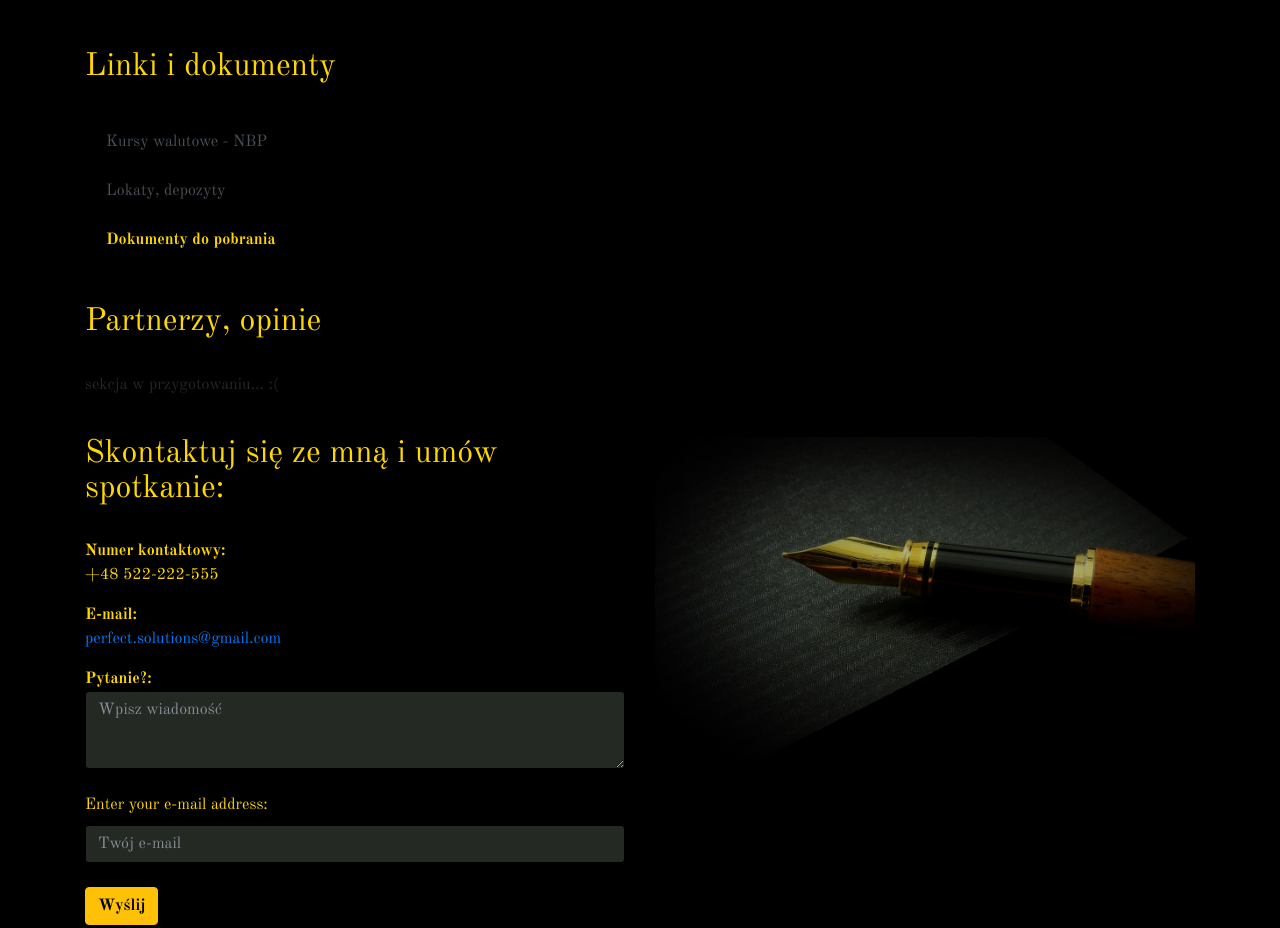
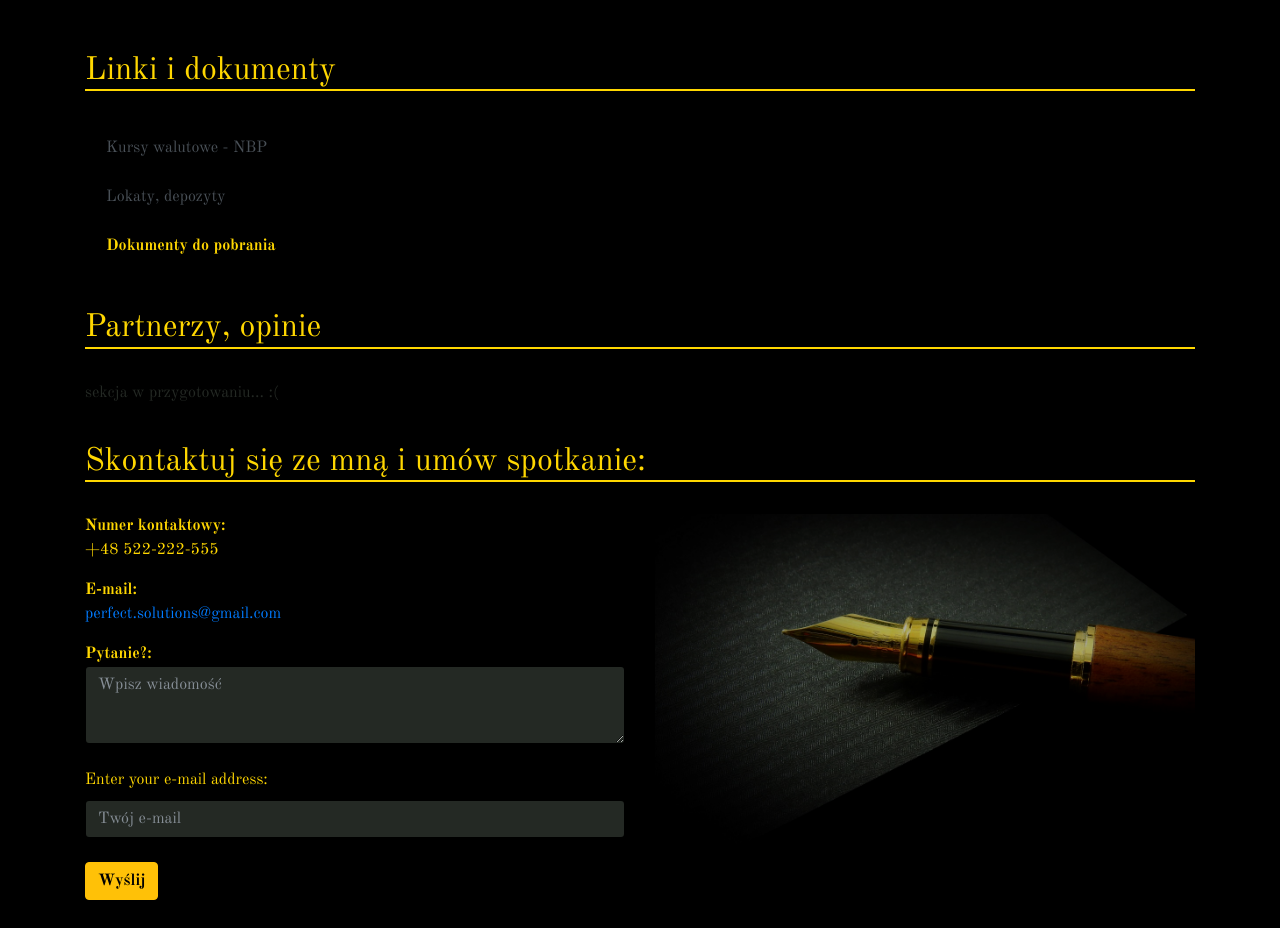
Before and after one commit to alesan6/website-business-example, a plain HTML site: page index.html in a window 1280 px wide. Shown: the part 1750-2678 px from the top of the page. Drawn offline with nearby package versions, Linux system fonts and the light colour scheme; a script that the page names is missing.

Commit message:
added border-divider to each section

```diff
--- a/css/style.css
+++ b/css/style.css
@@ -7,6 +7,10 @@ body {
     font-family: 'Old Standard TT', serif;
 }
 
+.section-titles {
+    border-bottom: 2px solid gold;
+
+}
 .contact-bg {
     background-image: url("../images/pen.jpeg");
     max-width: 100%;
--- a/index.html
+++ b/index.html
@@ -53,7 +53,7 @@
                 <div class="container main-containers">
                     <div class="row">
                         <div class="col-12">
-                            <h2>Czym się wyróżniam</h2><br/>
+                            <h2 class="section-titles">Czym się wyróżniam</h2><br/>
                         </div>
                     </div>
                     <div class="row justify-content-center">
@@ -111,7 +111,7 @@
                 <div class="container mt-3 main-containers" id="offer">
                     <div class="row">
                         <div class="col-12">
-                            <h2>Oferta</h2><br/>
+                            <h2 class="section-titles">Oferta</h2><br/>
                         </div>
                     </div>
                     <div class="row">
@@ -216,7 +216,7 @@
                 <hr/>
                     <div class="black-sections" id="links">
                         <div class="container mt-3 main-containers">
-                            <h2>Linki i dokumenty</h2><br/>
+                            <h2 class="section-titles">Linki i dokumenty</h2><br/>
                             <div class="list-group" id="links-back">
                                 <a href="http://www.nbp.pl/home.aspx?f=/statystyka/kursy.html" class="list-group-item list-group-item-action">Kursy walutowe - NBP</a>
                                 <a href="http://www.bankier.pl/lokaty" class="list-group-item list-group-item-action">Lokaty, depozyty</a>
@@ -232,7 +232,7 @@
                 </hr>
                     <div class="black-sections" id="partners">
                         <div class="container mt-3 main-containers">
-                            <h2>Partnerzy, opinie</h2><br/>
+                            <h2 class="section-titles">Partnerzy, opinie</h2><br/>
                             <p class="notdone"> sekcja w przygotowaniu... :( </p>
                         </div>
                     </div>
@@ -240,8 +240,12 @@
                     <div class="black-sections" id="contact">
                         <div class="container mt-3 main-containers">
                             <div class="row">
+                                <div class="col-12">
+                                    <h2 class="section-titles">Skontaktuj się ze mną i umów spotkanie:</h2><br/>
+                                </div>
+                            </div>
+                                <div class="row">
                                     <div class="col">
-                                    <h2>Skontaktuj się ze mną i umów spotkanie:</h2><br/>
                                         <address>
                                             <strong class="contact-elements colorFont">Numer kontaktowy:</strong><br/> +48 522-222-555
                                         </address>
@@ -265,14 +269,12 @@
                                                 </div>
                                             </form>
                                         </address>
-
                                     </div>
                                     <div class="col">
                                         <img src="images/pen-small.jpg" class="img-fluid rounded-right pen-img" alt="Contact">
                                     </div>
                                 </div>
                             </div>
-
                         </div>
                 <br/>
         </div>
```
Lines whose indentation alone changed are shown as unchanged.
